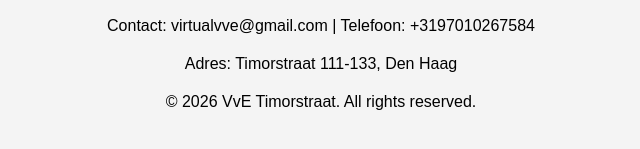
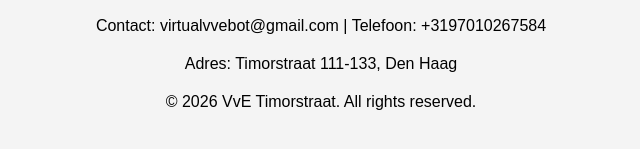
Before and after one commit to virtualvve-cyber/virtualvve, a plain HTML site: page index.html in a window 1280 px wide. Shown: the part 195-344 px from the top of the page, 319-959 px from the left. Drawn offline with Linux system fonts and the light colour scheme.

Commit message:
Update index.html

```diff
--- a/index.html
+++ b/index.html
@@ -12,7 +12,7 @@
 <body>
   <h1>Virtual VvE - Jouw Persoonlijke Concierge</h1>
   <p>Fred is je persoonlijke concierge van de VvE. Hij houdt jouw meldingen bij van rommel tot achterstallig schilderwerk en stuurt overzichten in polls wekelijks via jou persoonlijke DM kanaal op Whatsapp.</p>
-  <p>Contact: virtualvve@gmail.com | Telefoon: +3197010267584</p>
+  <p>Contact: virtualvvebot@gmail.com | Telefoon: +3197010267584</p>
   <p>Adres: Timorstraat 111-133, Den Haag</p>
   <p>&copy; 2026 VvE Timorstraat. All rights reserved.</p>
 </body>
```
